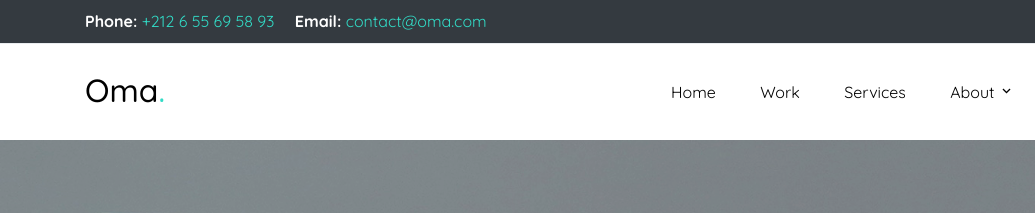
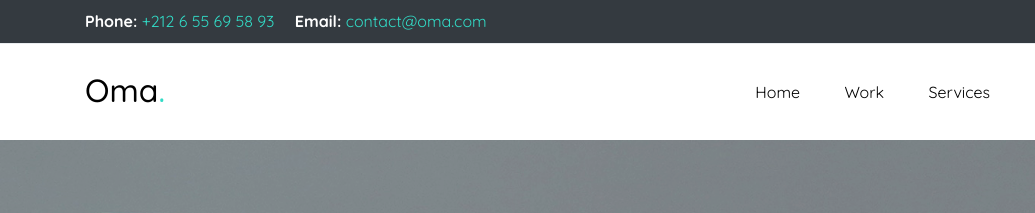
Before and after one commit to AymaneCh1/Oma-Agency, a plain HTML site: page index.html in a window 1280 px wide. Shown: the top 213 px of the page, 0-1035 px from the left. Drawn offline with Linux system fonts and the light colour scheme; files whose address does not match are found by name.

Commit message:
section deleted

```diff
--- a/index.html
+++ b/index.html
@@ -79,7 +79,7 @@
                   <a href="#services-section" class="nav-link">Services</a>
                 </li>
                 <li class="has-children">
-                  <a href="#about-section" class="nav-link">About</a>
+                  <!-- <a href="#about-section" class="nav-link">About</a> -->
                   <ul class="dropdown">
                     <li><a href="#about-section">Specialties</a></li>
                     <!-- <li><a href="#team-section">Our Team</a></li> -->
```
